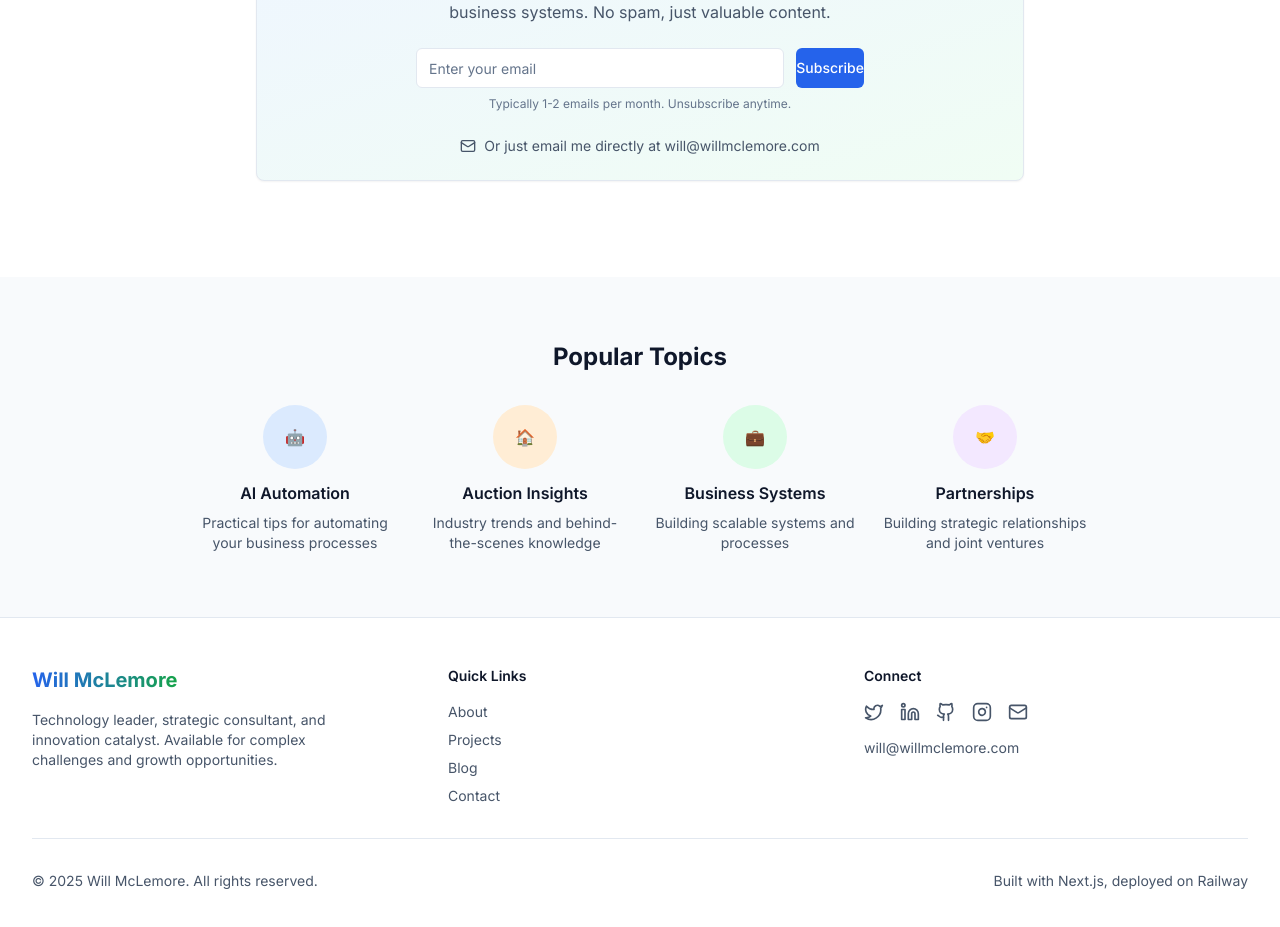
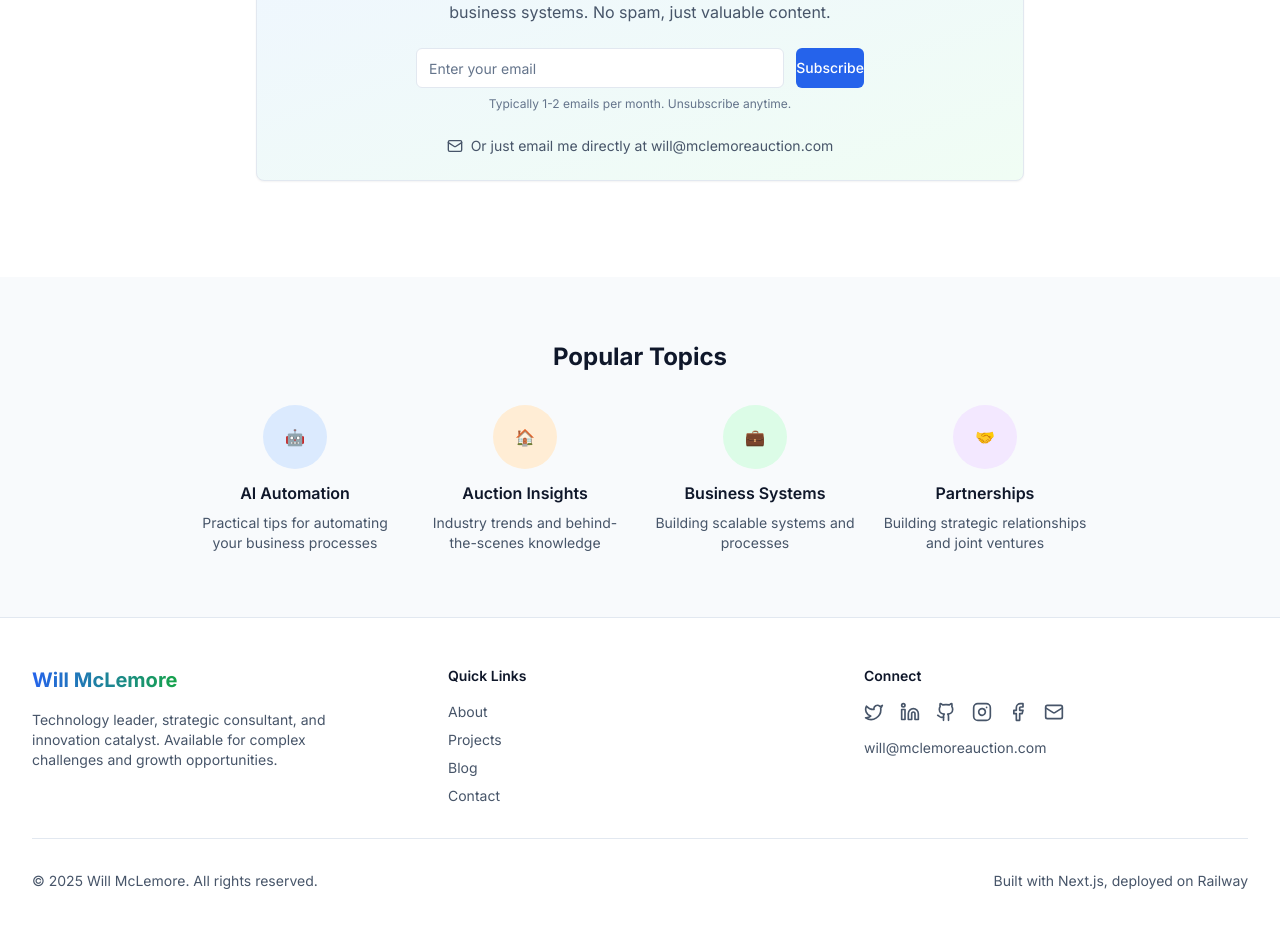
Before and after one commit to willtmc/willmclemore.com, a Next.js app: page /blog in a window 1280 px wide. Shown: the part 2240-3167 px from the top of the page. Built offline with nearby package versions, Linux system fonts and the light colour scheme; no server answers.

Commit message:
Update contact information and social media links - Changed email to will@mclemoreauction.com throughout site - Updated social media handles for correct profiles - Added Facebook to social media links

```diff
--- a/src/app/blog/page.tsx
+++ b/src/app/blog/page.tsx
@@ -250,7 +250,7 @@ export default function BlogPage() {
 
                 <div className="flex items-center justify-center gap-2 text-sm text-slate-600 dark:text-slate-400">
                   <Mail className="w-4 h-4" />
-                  <span>Or just email me directly at will@willmclemore.com</span>
+                  <span>Or just email me directly at will@mclemoreauction.com</span>
                 </div>
               </div>
             </div>
--- a/src/app/contact/page.tsx
+++ b/src/app/contact/page.tsx
@@ -16,8 +16,8 @@ const contactMethods = [
     icon: <Mail className="w-6 h-6" />,
     title: "Email",
     description: "Best for detailed inquiries and project discussions",
-    action: "will@willmclemore.com",
-    href: "mailto:will@willmclemore.com"
+    action: "will@mclemoreauction.com",
+    href: "mailto:will@mclemoreauction.com"
   },
   {
     icon: <Phone className="w-6 h-6" />,
--- a/src/app/page.tsx
+++ b/src/app/page.tsx
@@ -60,14 +60,14 @@ export default function HomePage() {
             <h2 className="text-2xl font-bold text-center mb-8">Get In Touch</h2>
             <div className="grid grid-cols-1 sm:grid-cols-2 lg:grid-cols-3 gap-6">
               <a
-                href="mailto:will@willmclemore.com"
+                href="mailto:will@mclemoreauction.com"
                 className="card hover:shadow-lg transition-shadow duration-200 group"
               >
                 <div className="card-content text-center">
                   <Mail className="w-8 h-8 text-blue-600 mx-auto mb-3" />
                   <h3 className="font-semibold mb-2">Email</h3>
                   <p className="text-sm text-slate-600 dark:text-slate-400">
-                    will@willmclemore.com
+                    will@mclemoreauction.com
                   </p>
                 </div>
               </a>
--- a/src/components/footer.tsx
+++ b/src/components/footer.tsx
@@ -1,5 +1,5 @@
 import Link from 'next/link'
-import { Github, Linkedin, Twitter, Instagram, Mail } from 'lucide-react'
+import { Github, Linkedin, Twitter, Instagram, Mail, Facebook } from 'lucide-react'
 import { SITE_CONFIG } from '@/lib/constants'
 
 export function Footer() {
@@ -25,6 +25,11 @@ export function Footer() {
       name: 'Instagram',
       href: SITE_CONFIG.social.instagram,
       icon: Instagram,
+    },
+    {
+      name: 'Facebook',
+      href: SITE_CONFIG.social.facebook,
+      icon: Facebook,
     },
   ]
 
--- a/src/lib/constants.ts
+++ b/src/lib/constants.ts
@@ -1,16 +1,17 @@
 export const SITE_CONFIG = {
   name: 'Will McLemore',
   title: 'Will McLemore - Technology Leader & Strategic Consultant',
-  description: 'Personal website of Will McLemore - technology leader, strategic consultant, and innovation catalyst. Available for technical consulting, startup advisory, and speaking engagements.',
+  description: 'Auctioneer × AI Automation. President of McLemore Auction Company building automated systems for the auction industry.',
   url: process.env.SITE_URL || 'https://willmclemore.com',
   author: 'Will McLemore',
-  email: 'will@willmclemore.com',
+  email: 'will@mclemoreauction.com',
   keywords: ['Will McLemore', 'Technology Leader', 'Strategic Consultant', 'Startup Advisor', 'Innovation', 'Technical Consulting'],
   social: {
-    twitter: 'https://twitter.com/willmclemore',
+    twitter: 'https://twitter.com/willtmc',
     linkedin: 'https://linkedin.com/in/willmclemore',
-    github: 'https://github.com/willmclemore',
-    instagram: 'https://instagram.com/willmclemore',
+    github: 'https://github.com/willtmc',
+    instagram: 'https://instagram.com/willtmc',
+    facebook: 'https://facebook.com/willtmc',
   },
 }
 
@@ -39,6 +40,7 @@ export const SOCIAL_PLATFORMS = {
   LINKEDIN: 'linkedin',
   INSTAGRAM: 'instagram',
   GITHUB: 'github',
+  FACEBOOK: 'facebook',
 } as const
 
 export const BLOG_CONFIG = {
```
Also changed, not shown: 2 other files (tests, documents, lock files or other folders).
